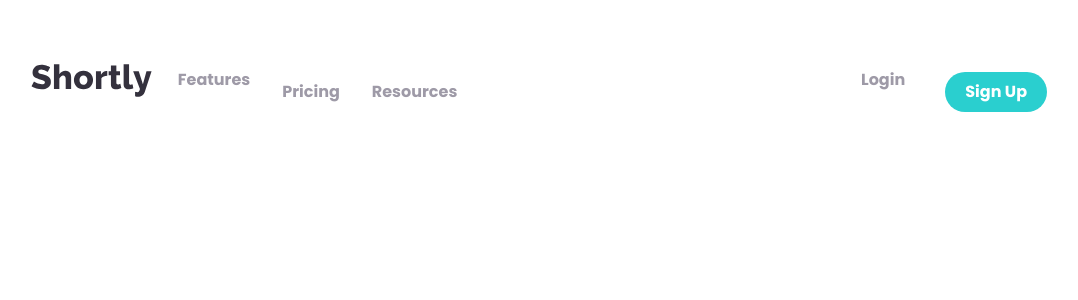
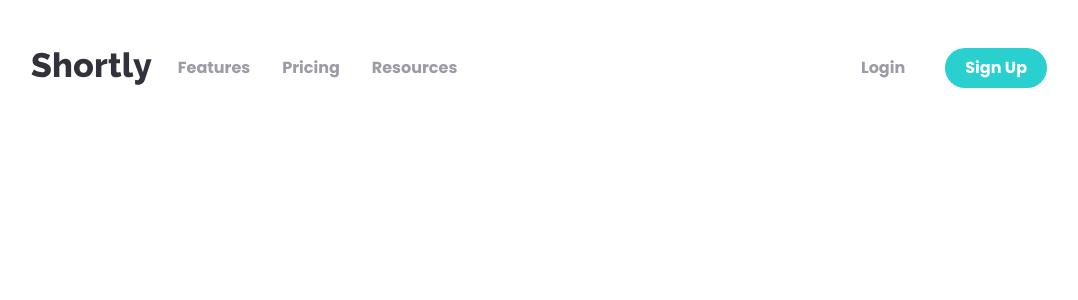
Before and after one commit to danidz96/url-shortening-api, a Next.js app: page / in a window 1280 px wide. Shown: the top 300 px of the page, without its empty margins (97-1175 px from the left). Built offline with nearby package versions, Linux system fonts and the light colour scheme.

Commit message:
update desktop styles and add interaction on mobile

```diff
--- a/components/Header/Header.js
+++ b/components/Header/Header.js
@@ -1,15 +1,30 @@
 import React from 'react';
 
 function Header() {
+  const [showMobileNav, setShowMobileNav] = React.useState(false);
+
+  const toggleMobileNav = () => {
+    setShowMobileNav((value) => !value);
+  };
+
   return (
     <header className="max-w-7xl mx-auto w-4/5">
       <nav id="main-nav" className="lg:flex items-center my-10 text-violet-light font-bold">
         <div className="flex justify-between">
           <img src="/images/logo.svg" alt="Shortly logo" className="mr-10" />
-          <img src="/images/bars.svg" alt="Bars" className="ml-auto lg:hidden" />
+          <img
+            src="/images/bars.svg"
+            alt="Bars"
+            className="ml-auto lg:hidden cursor-pointer"
+            onClick={toggleMobileNav}
+          />
         </div>
-        <div className="flex justify-center flex-col bg-violet p-8 rounded-xl mt-8 lg:space-x-8 lg:flex-row lg:justify-between lg:w-full lg:p-2 lg:bg-transparent lg:mt-0">
-          <div className="flex justify-center flex-col space-y-6 lg:space-x-8 lg:flex-row lg:items-center">
+        <div
+          className={`${
+            showMobileNav ? 'flex' : 'hidden'
+          } justify-center flex-col bg-violet p-8 rounded-xl mt-8 lg:space-x-8 lg:flex-row lg:justify-between lg:w-full lg:p-2 lg:bg-transparent lg:mt-0 lg:flex`}
+        >
+          <div className="flex justify-center flex-col space-y-6 lg:space-x-8 lg:space-y-0 lg:flex-row lg:items-center">
             <button
               type="button"
               className="text-white font-bold lg:hover:text-violet-dark lg:text-violet-light"
@@ -36,7 +51,7 @@ function Header() {
             </button>
           </div>
           <div className="mt-6 mb-6 border-solid text-violet-light border-b lg:hidden"></div>
-          <div className="flex justify-center flex-col space-y-6 lg:ml-auto lg:space-x-10 lg:flex lg:flex-row">
+          <div className="flex justify-center flex-col space-y-6 lg:ml-auto lg:space-x-10 lg:flex lg:flex-row lg:space-y-0">
             <button
               type="button"
               className="text-white font-bold lg:hover:text-violet-dark lg:text-violet-light"
```
